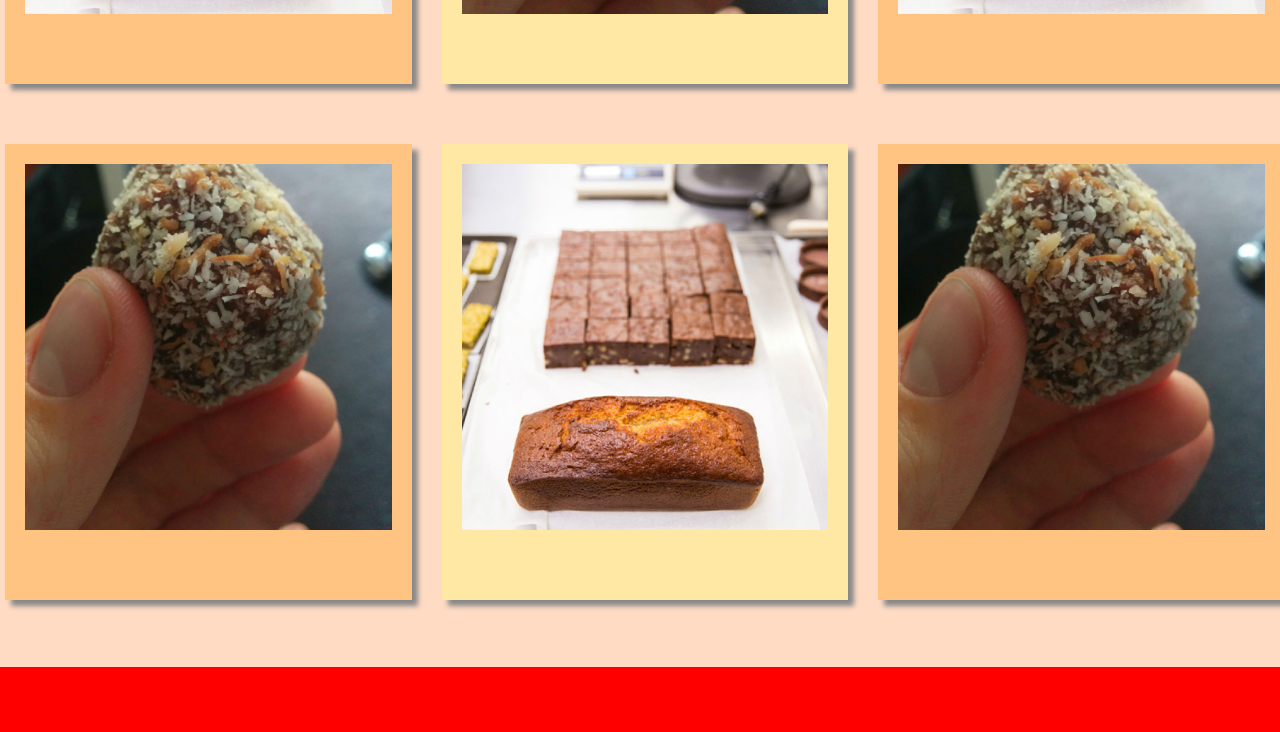
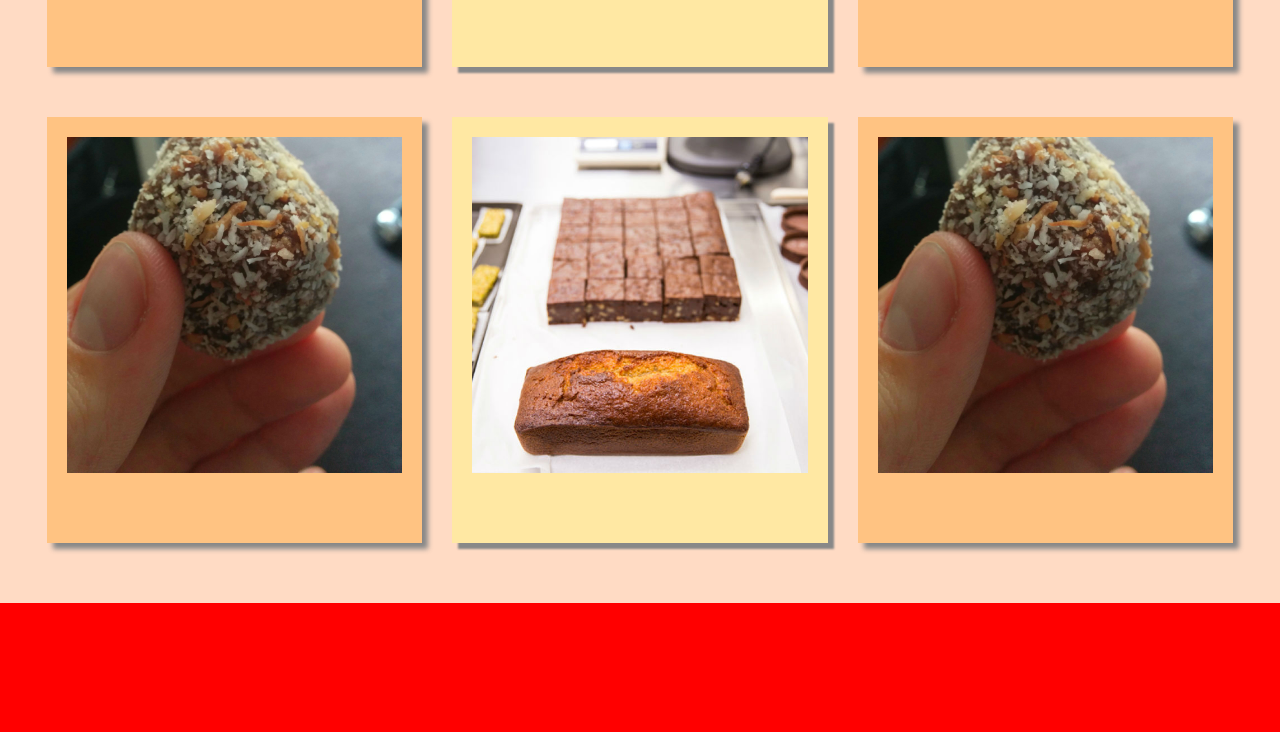
Before and after one commit to PierreDugue/Projects, a plain HTML site: page WebSites/Laura/index.html in a window 1280 px wide. Shown: the part 928-1660 px from the top of the page. Drawn offline with nearby package versions, Linux system fonts and the light colour scheme.

Commit message:
Avancement site Laura

```diff
--- a/WebSites/Laura/index.html
+++ b/WebSites/Laura/index.html
@@ -26,11 +26,12 @@
     <div id="header">
     </div>
     <div id="main">
-        <div id="fullpage">
+
         <div id="resume" class="section">
-                Intro
+            <h1>Laura LEMOINE</h1>
+            <p>Presnetation</p>
         </div>
-            <div id="slide1" class="section">
+
         <div class="row">
             <div class="col-md-4 vcenter">
                 <div class="negSevenDegreeBack">
@@ -78,8 +79,7 @@
                 </div>
             </div>
         </div>
-            </div>
-            <div id="slide2" class="section">
+
         <div class="row">
             <div class="col-md-4 vcenter">
                 <div class="negSevenDegreeBack">
@@ -128,31 +128,6 @@
             </div>
         </div>
     </div>
-            <div id="slide3" class="section">
-                <div class="row">
-                    <div class="col-md-4">
-
-                    </div>
-                    <div class="col-md-4">
-
-                    </div>
-                    <div class="col-md-4">
-
-                    </div>
-                </div>
-            </div>
-            <div id="slide4" class="section">
-                <div class="row">
-                    <div class="col-md-4">
-                    </div>
-                    <div class="col-md-4">
-                    </div>
-                    <div class="col-md-4">
-                    </div>
-                </div>
-            </div>
-        </div>
-    </div>
     <footer>
 
     </footer>
--- a/WebSites/Laura/main.css
+++ b/WebSites/Laura/main.css
@@ -31,27 +31,27 @@ footer{
 }
 
 .vcenter{
-     text-align:center;
+    text-align:center;
     margin-top:50px;
+}
+
+.row{
+ width:95%;
+ margin:auto;
 }
 
 .fiveDegreeBack{
     width: 100%;
     height: 100%;
     background-color: #ffe8a3;
-    margin: 5px;
     padding: 20px;
-    position: relative;
-    box-shadow: 6px 6px 5px #888888;
+    box-shadow: 6px 6px 2px #888888;
 }
 
 .negSevenDegreeBack{
     width: 100%;
     height: 100%;
     background-color: #ffc382;
-    margin: 0 auto;
     padding: 20px;
-    margin:5px;
-    position: relative;
     box-shadow: 6px 6px 5px #888888;
 }
```
Lines whose indentation alone changed are shown as unchanged.
